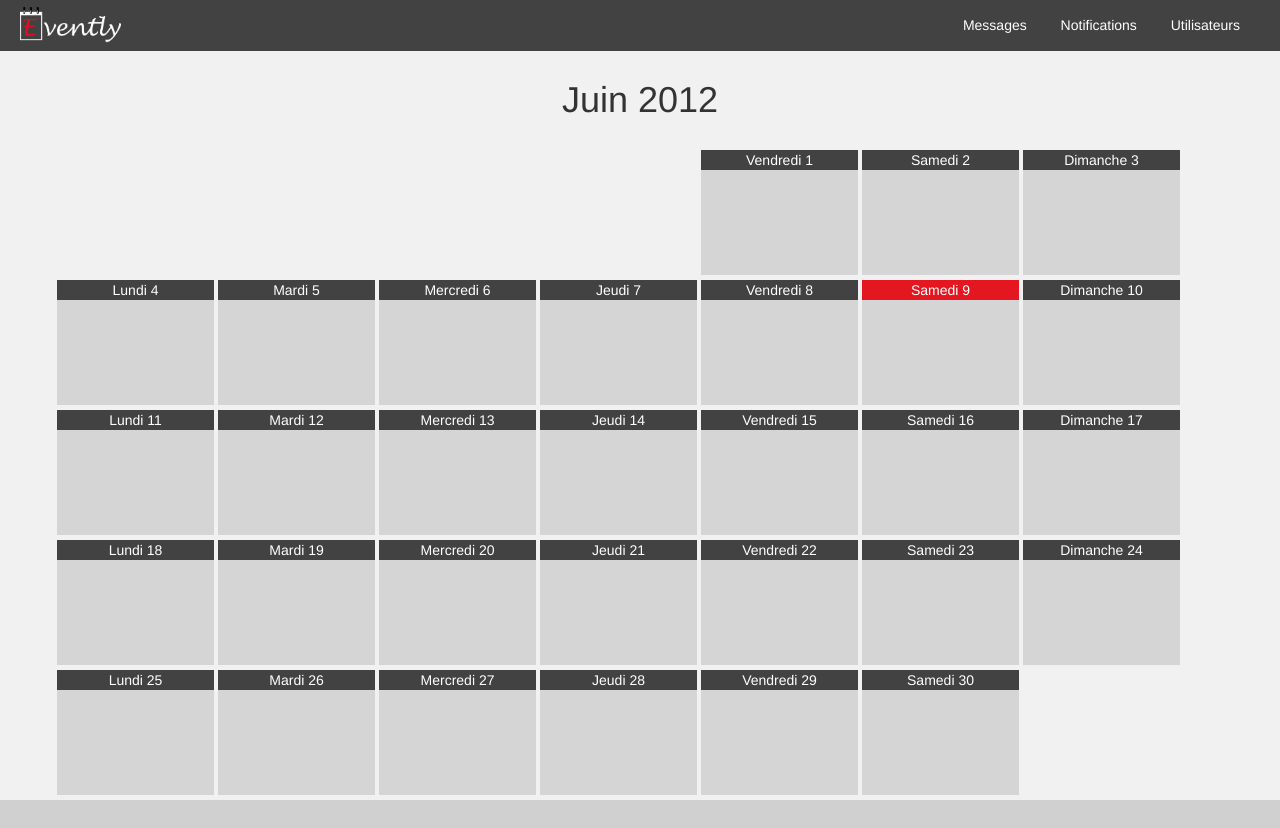
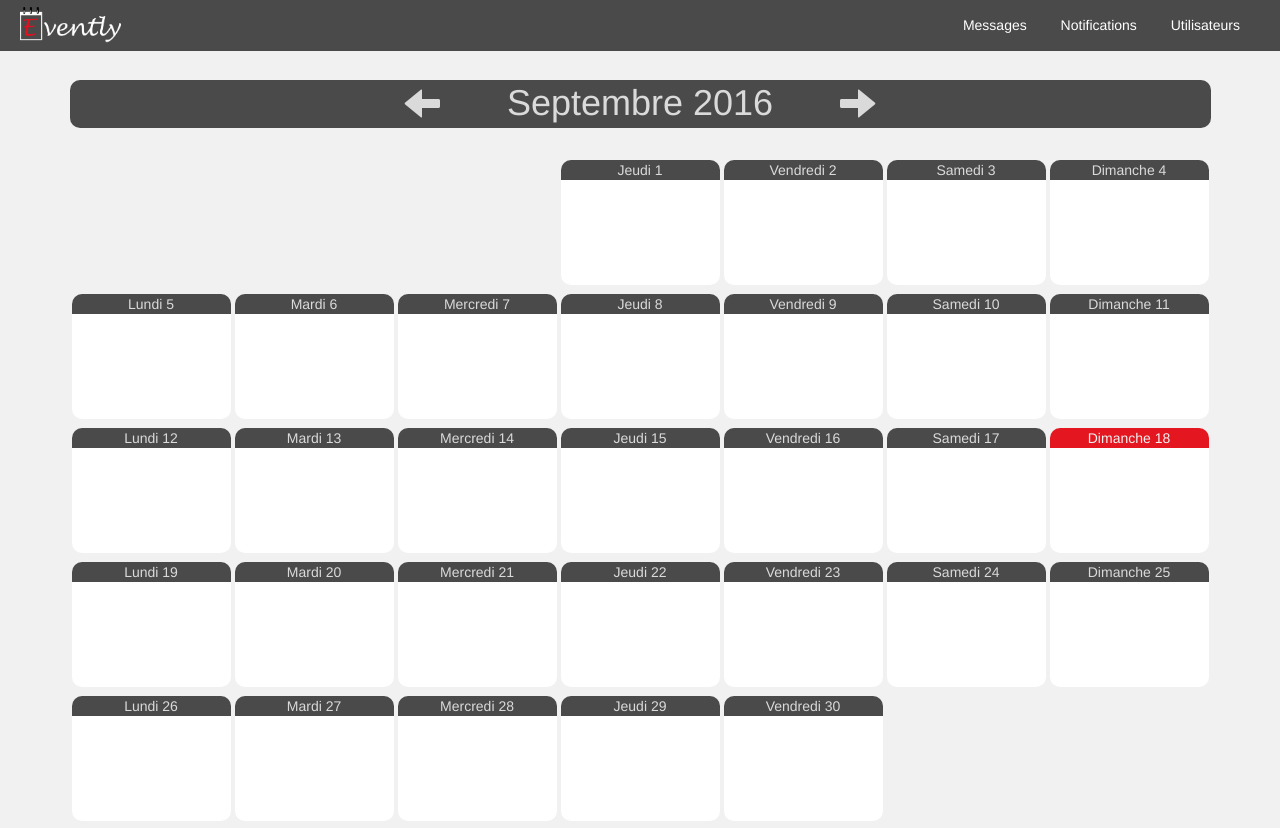
Before and after one commit to byjuw/Evently, a PHP site: page / in a window 1280 px wide. Before the commit the page ends 800 px from the top, so only its background shows below. Run offline with PHP 8.4, Linux system fonts and the light colour scheme.

Commit message:
Co BDD + design
Ajout page de connexion à la base de données + stylisation du calendrier
et page d'inscription.

```diff
--- a/Eventlysite/CSS/calendrier.css
+++ b/Eventlysite/CSS/calendrier.css
@@ -1,40 +1,63 @@
-.semaine div {
-	width: 157px;
-	display: inline-block;
+.container {
+	width: 1171px !important;
 }
 
-#firstSemaine {
-	/*margin-left: 15px;*/
+.jour, .moisPrecedent {
+	width: 159px;
+	display: inline-block;
+	margin: 2px;
 }
 
 span {
 	width: 100%;
 	display: inline-block;
 	text-align: center;
-	background-color: #424242;
-	color: white;
+	background-color: #4a4a4a;
+	color: #dadada;
 }
 
+.lienNavMois {
+}
+
+.navMois {
+	width: 50px;
+	display: inline-block;
+	color: #dadada;
+	margin: 0 60px;
+	top: 5px !important;
+}
+
+.navMois:hover {
+	cursor: pointer;
+}
 
 #calendrier {
 	margin-top: 80px;
 }
 
+#titreCalendrier {
+	background-color: #4a4a4a;
+	text-align: center;
+	border-radius: 10px;
+	overflow: hidden;
+	padding-bottom: 5px;
+	margin: 0 0 30px !important;
+}
+
 #aujour {
 	background-color: #e41720;
+	color: #f1f1f1;
 }
 
 .journee {
 	height: 105px;
-	background-color: #d5d5d5;
-}
-
-.jour, .moisPrecedent {
-	margin: 0 2px 0 2px;
+	background-color: #fff;
 }
 
 .jour {
 	height: 125px;
+	border-radius: 10px;
+	overflow: hidden;
 }
 
 .jour:hover {
@@ -43,9 +66,10 @@ span {
 
 h1 {
 	text-align: center;
-	margin: 0 0 30px !important;
+	color: #dadada !important;
+	margin: 0 !important;
 }
 
 .row {
-	margin: 0;
+	margin: 0 !important;
 }
--- a/Eventlysite/CSS/main.css
+++ b/Eventlysite/CSS/main.css
@@ -9,8 +9,8 @@ html, body {
 }
 
 nav {
-	background-color: #424242;
-	/*background: linear-gradient(to bottom, #424242 75%,#303030 100%);*/
+	background-color: #4a4a4a;
+	/*background: linear-gradient(to bottom, #4a4a4a 75%,#303030 100%);*/
 	margin: 0 !important;
 }
 
--- a/Eventlysite/js/calendrier.js
+++ b/Eventlysite/js/calendrier.js
@@ -1,6 +1,6 @@
 function calendrier()
 {
-    var date = new Date(2012,05,09);
+    var date = new Date();
     var jour = date.getDate(); //Récupérer la date Jour
     var moi = date.getMonth(); //Récupérer la date Mois
     var annee = date.getFullYear(); //Récupérer la date Annee avec 4 chiffres
@@ -21,7 +21,7 @@ function calendrier()
     {
         cpt_j=7; //(cpt_j-1)%7 donne -1 quand cpt_1==0 donc on lui rajoute 7 pour remplacer -1 par 6 pour afficher les dimanches
     }
-    document.write('<div id="calendrier"><div><div class="row"><h1>'+ moisAn +'</h1></div></div><div id="firstSemaine" class="row semaine">');
+    document.write('<div id="calendrier"><div id="titreCalendrier"><h1><span class="glyphicon glyphicon-arrow-left navMois" aria-hidden="true"></span>'+ moisAn +'<span class="glyphicon glyphicon-arrow-right navMois" aria-hidden="true"></span></h1></div>');
     // document.write('<div class="row jourSemaine semaine"><div>Lundi</div><div>Mardi</div><div>Mercredi</div><div>Jeudi</div><div>Vendredi</div><div>Samedi</div><div>Dimanche</div></div>');
     sem = 0;
     for(i=2;i<=cpt_j;i++)
```
Also changed, not shown: Eventlysite/CSS/inscription.css (+6 -1 lines), Eventlysite/forms.html (+8 -6 lines), Eventlysite/inscription.php (+46 -3 lines), 1 other file.
